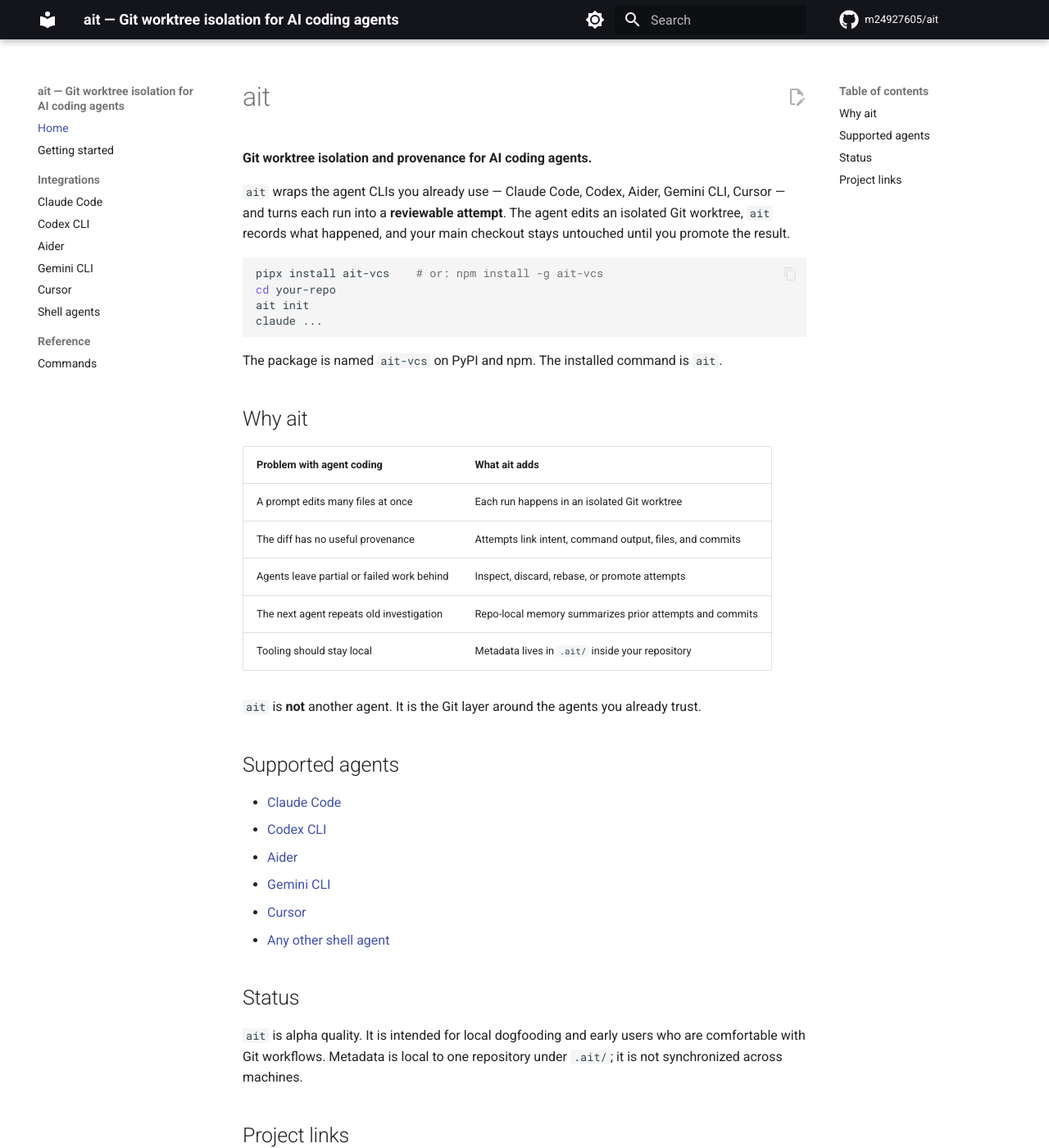
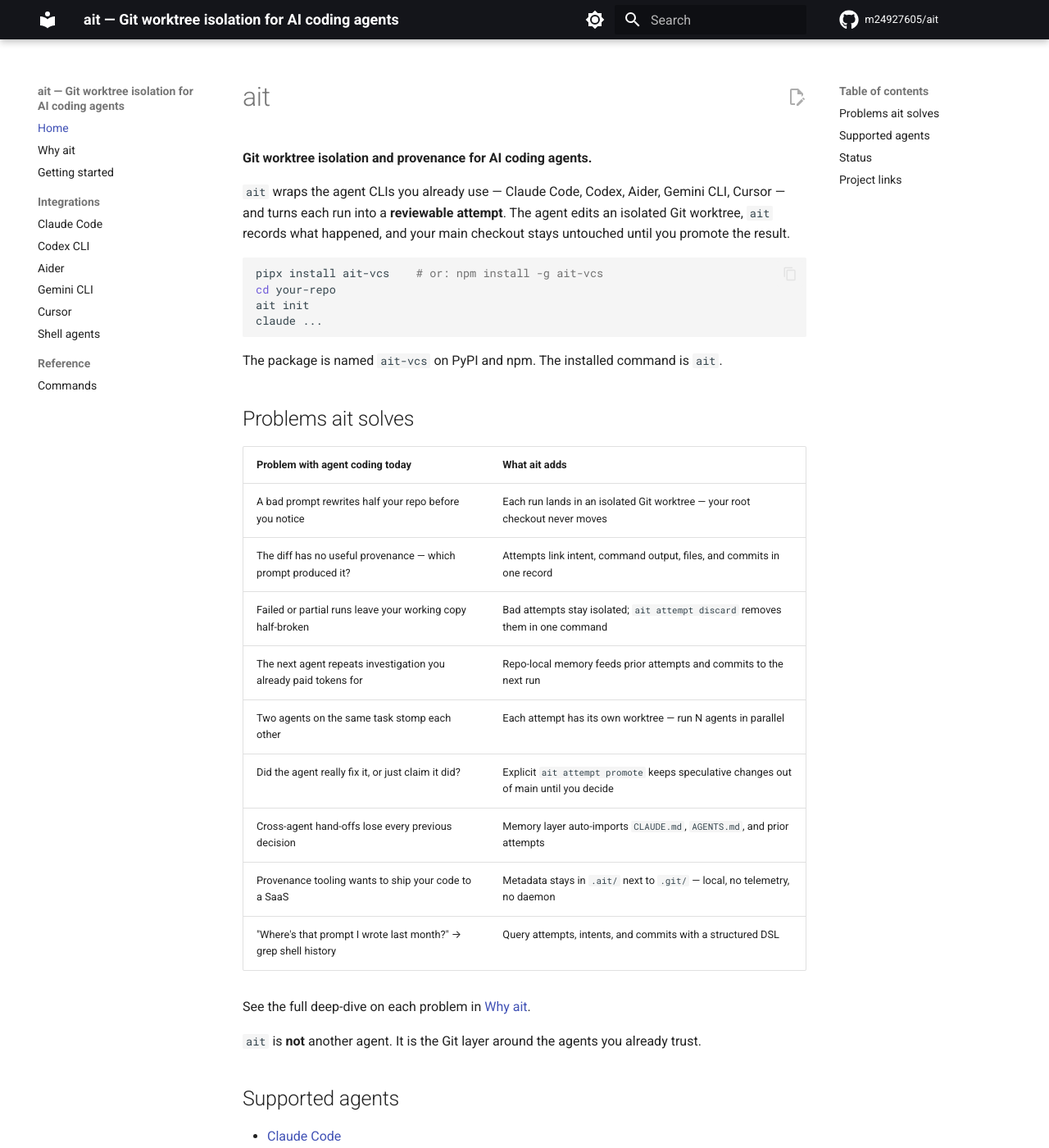
Before and after one commit to m24927605/ait, an MkDocs documentation site: the page built from site-docs/index.md, in a window 1280 px wide and 1400 px high. Shown: the whole window at 82% size. Built offline with MkDocs 1.6.1 and Material for MkDocs 9.7.7, drawn with Linux system fonts in a browser that asks for light colours; comment, search, counter and statistics services are not loaded.

Commit message:
docs: add Why ait deep-dive page to documentation site
- site-docs/why-ait.md: long-form treatment of the ten problems ait
  solves (blast radius, provenance gap, failed run pollution, repeated
  investigation, parallel safety, promotion ambiguity, cross-agent
  hand-off, local-first metadata, self-reported success, prompt search).
  Each section names the pain and the concrete ait command or feature
  that addresses it. Targets long-tail searches like "ai agent blast
  radius", "claude code provenance", "git worktree ai coding".
- site-docs/index.md: replace short Why table with the same 9-row pain
  → solution table used in README, plus a link to the deep-dive.
- mkdocs.yml: add Why ait to nav between Home and Getting started.

docs:site-docs/why-ait.md,site-docs/index.md keyword:seo,docs-site,positioning

Co-Authored-By: Claude Opus 4.7 (1M context) <noreply@anthropic.com>

```diff
--- a/mkdocs.yml
+++ b/mkdocs.yml
@@ -69,6 +69,7 @@ extra:
 
 nav:
   - Home: index.md
+  - Why ait: why-ait.md
   - Getting started: getting-started.md
   - Integrations:
       - Claude Code: integrations/claude-code.md
--- a/site-docs/index.md
+++ b/site-docs/index.md
@@ -23,15 +23,21 @@ claude ...
 
 The package is named `ait-vcs` on PyPI and npm. The installed command is `ait`.
 
-## Why ait
+## Problems ait solves
 
-| Problem with agent coding | What ait adds |
+| Problem with agent coding today | What ait adds |
 | --- | --- |
-| A prompt edits many files at once | Each run happens in an isolated Git worktree |
-| The diff has no useful provenance | Attempts link intent, command output, files, and commits |
-| Agents leave partial or failed work behind | Inspect, discard, rebase, or promote attempts |
-| The next agent repeats old investigation | Repo-local memory summarizes prior attempts and commits |
-| Tooling should stay local | Metadata lives in `.ait/` inside your repository |
+| A bad prompt rewrites half your repo before you notice | Each run lands in an isolated Git worktree — your root checkout never moves |
+| The diff has no useful provenance — which prompt produced it? | Attempts link intent, command output, files, and commits in one record |
+| Failed or partial runs leave your working copy half-broken | Bad attempts stay isolated; `ait attempt discard` removes them in one command |
+| The next agent repeats investigation you already paid tokens for | Repo-local memory feeds prior attempts and commits to the next run |
+| Two agents on the same task stomp each other | Each attempt has its own worktree — run N agents in parallel |
+| Did the agent really fix it, or just claim it did? | Explicit `ait attempt promote` keeps speculative changes out of main until you decide |
+| Cross-agent hand-offs lose every previous decision | Memory layer auto-imports `CLAUDE.md`, `AGENTS.md`, and prior attempts |
+| Provenance tooling wants to ship your code to a SaaS | Metadata stays in `.ait/` next to `.git/` — local, no telemetry, no daemon |
+| "Where's that prompt I wrote last month?" → grep shell history | Query attempts, intents, and commits with a structured DSL |
+
+See the full deep-dive on each problem in [Why ait](why-ait.md).
 
 `ait` is **not** another agent. It is the Git layer around the agents you
 already trust.
```
Also changed, not shown: site-docs/why-ait.md (added, +124 -0 lines).
